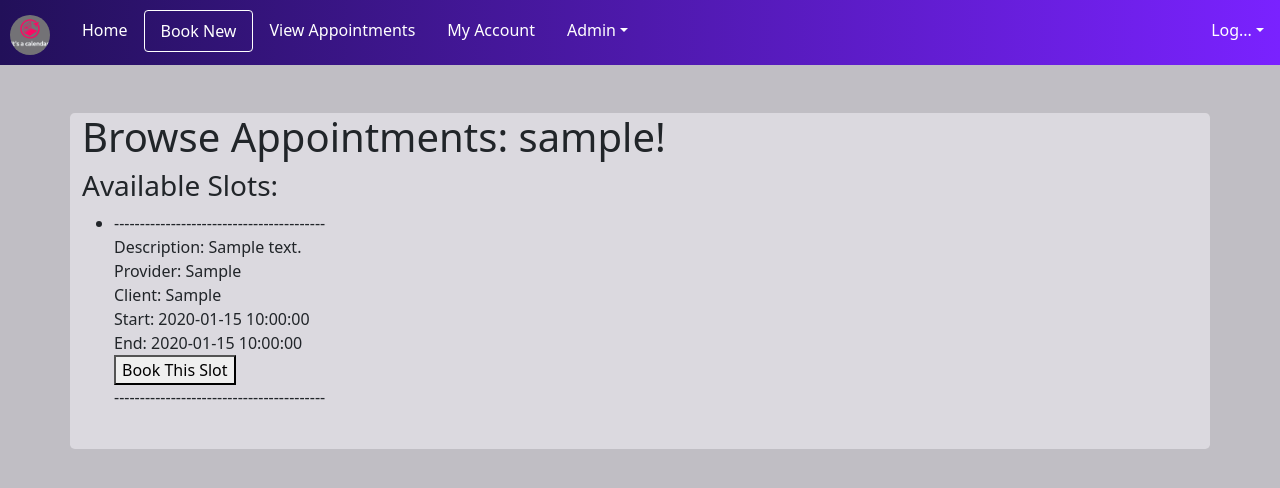
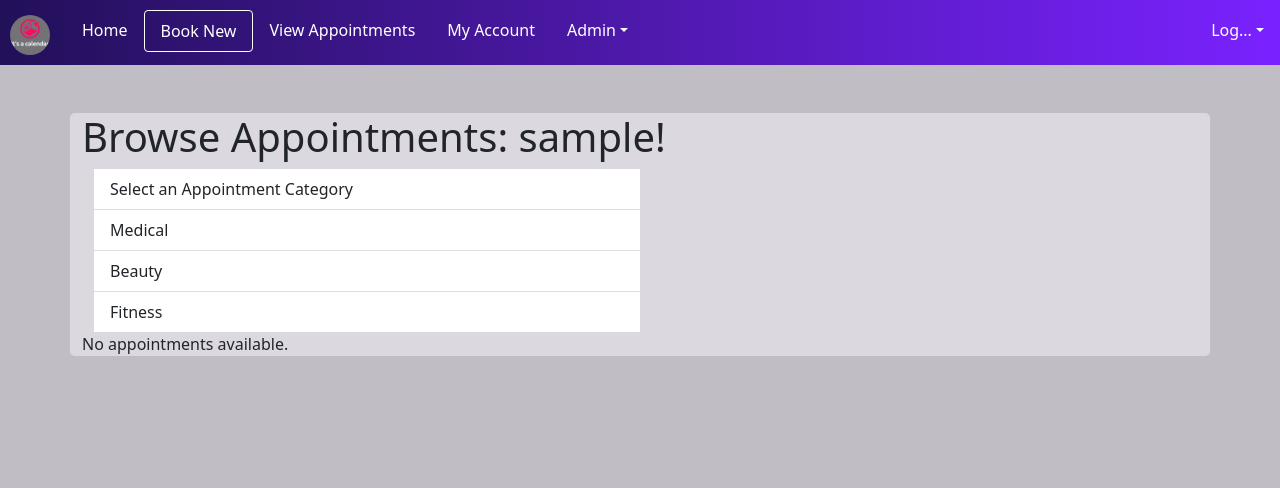
Before and after one commit to jaybyrd3/cs341, a Flask app: page /booknew in a window 1280 px wide. Shown: the top 488 px of the page. Run offline with Flask 3, Linux system fonts and the light colour scheme; a user stored in the database is signed in; tables that the repository leaves empty hold one stand-in row (values such as "Sample post"); some libraries are stand-ins or nearby versions.

Commit message:
Restyling booknew, and starting to add search logic
Signed-off-by: Sawyer Sawotin <sawotin6713@uwlax.edu>

```diff
--- a/app.py
+++ b/app.py
@@ -76,21 +76,28 @@ def makeslot():
 @app.route('/booknew', methods=['GET', 'POST'])
 @login_required
 def booknew():
-    if request.method == 'POST':
-        slot_id = request.form.get('slot_id')
-        slot = Slot.query.get(slot_id)
-        if slot: #and not slot.client
-            slot.client = session['email']  # Or however you identify the client
-            db.session.commit()
-            flash('Appointment booked successfully!', 'success')
-            return redirect(url_for('viewappointments'))
-        else:
-            flash('This slot is no longer available.', 'error')
-            return redirect(url_for('booknew'))
+    # if request.method == 'POST':
+    #     slot_id = request.form.get('slot_id')
+    #     slot = Slot.query.get(slot_id)
+    #     if slot: #and not slot.client
+    #         slot.client = session['email']  # Or however you identify the client
+    #         db.session.commit()
+    #         flash('Appointment booked successfully!', 'success')
+    #         return redirect(url_for('viewappointments'))
+    #     else:
+    #         flash('This slot is no longer available.', 'error')
+    #         return redirect(url_for('booknew'))
 
-    open_slots = Slot.query.all() #filter_by(client=None).all()
-    print(open_slots)
-    return render_template('booknew.html', open_slots=open_slots)
+    # open_slots = Slot.query.filter_by(client='None').all()
+    # print(open_slots) #?? wat for
+    return render_template('booknew.html') #, open_slots=open_slots
+
+
+@app.route('/booknew/<category>', methods=['GET', 'POST'])
+@login_required
+def booknewcat(category):
+      if request.method == 'GET':
+            return "You sent a request to " + str(category)
 # def booknew():
 #     open_slots = Slot.query.filter_by(client=None).all()
 #     if open_slots:
--- a/static/index.css
+++ b/static/index.css
@@ -26,3 +26,7 @@ body {
     margin-bottom: 5px;
     padding-left: 10px !important;
 }
+
+a {
+    text-decoration: wavy;
+}
--- a/templates/booknew.html
+++ b/templates/booknew.html
@@ -3,12 +3,18 @@
     <head>
         <title>View Appointments!</title>
         <link rel="stylesheet" href="../static/index.css">
+
+        <!--Bootstrap-->
         <link href="https://cdn.jsdelivr.net/npm/bootstrap@5.0.2/dist/css/bootstrap.min.css" rel="stylesheet" integrity="sha384-EVSTQN3/azprG1Anm3QDgpJLIm9Nao0Yz1ztcQTwFspd3yD65VohhpuuCOmLASjC" crossorigin="anonymous">
         <script src="https://cdn.jsdelivr.net/npm/bootstrap@5.0.2/dist/js/bootstrap.bundle.min.js" integrity="sha384-MrcW6ZMFYlzcLA8Nl+NtUVF0sA7MsXsP1UyJoMp4YLEuNSfAP+JcXn/tWtIaxVXM" crossorigin="anonymous"></script>
+
+        <!--Fontawesome-->
         <script src="https://kit.fontawesome.com/1f10d8fda7.js" crossorigin="anonymous"></script>
         <link href="https://cdnjs.cloudflare.com/ajax/libs/font-awesome/5.15.3/css/all.min.css" rel="stylesheet"></script>
     </head>
     <body>
+
+
         <ul class="nav nav-pills our-nav" id="navbar" style="padding-top: 10px;">
             <li class="navbar-brand" href="/" >
                 <img src="{{ url_for('static', filename='dummylogo.png') }}" alt="" width="40" height="40" style="border-radius:50%">
@@ -44,6 +50,7 @@
         </ul>
 
         <script>
+            /* Admin Dropdown functions */
             document.getElementById('admin').addEventListener('click', function() {
                 var adminMenu = document.getElementById('adminMenu');
                 if (adminMenu.classList.contains('show')) {
@@ -52,6 +59,7 @@
                     adminMenu.classList.add('show');
                 }
             });
+            /* Log... Dropdown functions */
             document.getElementById('log').addEventListener('click', function() {
                 var logMenu = document.getElementById('logMenu');
                 if (logMenu.classList.contains('show')) {
@@ -68,6 +76,54 @@
             {% else %}
             <h1>Browse Appointments:</h1>
             {% endif %}
+
+            <!--
+            <div class="dropdown">
+                <button class="btn btn-secondary dropdown-toggle" type="button" data-bs-toggle="dropdown" aria-expanded="false">
+                  Appt Type
+                </button>
+                <ul class="dropdown-menu">
+                    <li><h6 class="dropdown-header">Select an Appointment Category</h6></li>
+                    <li><a class="dropdown-item" href="#">Medical</a></li>
+                    <li><a class="dropdown-item" href="#">Beauty</a></li>
+                    <li><a class="dropdown-item" href="#">Fitness</a></li>
+                </ul>
+            </div>
+            -->
+
+
+            <div class="container">
+                <!--
+                <ul class="list-group col-sm-6">
+                    <li class="list-group-item d-flex justify-content-between align-items-center">
+                      Medical
+                      <span class="badge text-bg-primary rounded-pill">14</span>
+                    </li>
+                    <li class="list-group-item d-flex justify-content-between align-items-center">
+                      Beauty
+                      <span class="badge text-bg-primary rounded-pill">2</span>
+                    </li>
+                    <li class="list-group-item d-flex justify-content-between align-items-center">
+                      Fitness
+                      <span class="badge text-bg-primary rounded-pill">1</span>
+                    </li>
+                </ul>
+                -->
+
+                <form method="post">
+                    <div class="list-group list-group-flush col-sm-6">
+                        <button formaction="/booknew/all" type="submit" class="list-group-item list-group-item-action" aria-current="true">
+                            Select an Appointment Category
+                        </button>
+                        <button formaction="/booknew/medical" type="submit" class="list-group-item list-group-item-action">Medical</button>
+                        <button formaction="/booknew/beauty" type="submit" class="list-group-item list-group-item-action">Beauty</button>
+                        <button formaction="/booknew/fitness" type="submit" class="list-group-item list-group-item-action">Fitness</button>
+                    </div>
+                </form>
+
+            </div>
+
+
             {% if open_slots %}
                 <h3>Available Slots:</h3>
                 <ul>
```
